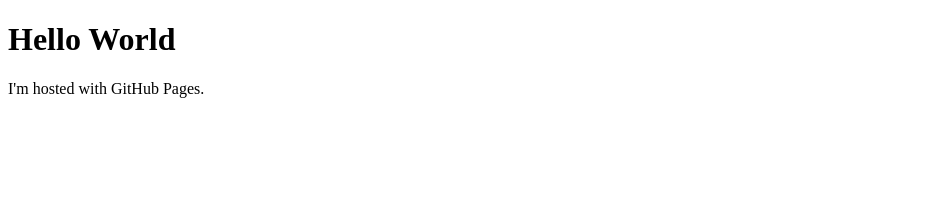
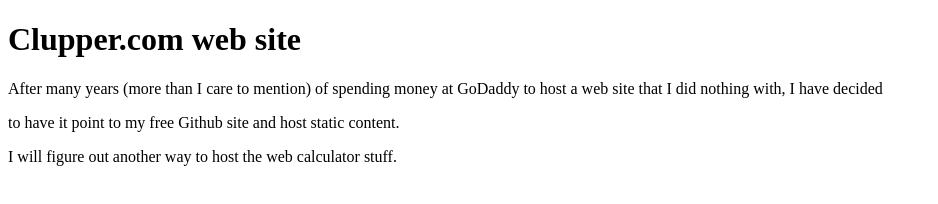
Before and after one commit to tclupper/tclupper.github.io, a plain HTML site: page index.html in a window 1280 px wide. Shown: the whole page, without its empty margins (0-938 px from the left). Drawn offline with Linux system fonts and the light colour scheme.

Commit message:
Updated index.html

```diff
--- a/index.html
+++ b/index.html
@@ -1,7 +1,9 @@
 <!DOCTYPE html>
 <html>
 <body>
-<h1>Hello World</h1>
-<p>I'm hosted with GitHub Pages.</p>
+<h1>Clupper.com web site</h1>
+<p>After many years (more than I care to mention) of spending money at GoDaddy to host a web site that I did nothing with, I have decided</p>
+<p>to have it point to my free Github site and host static content.</p>
+<p>I will figure out another way to host the web calculator stuff. </p>
 </body>
 </html>
```
